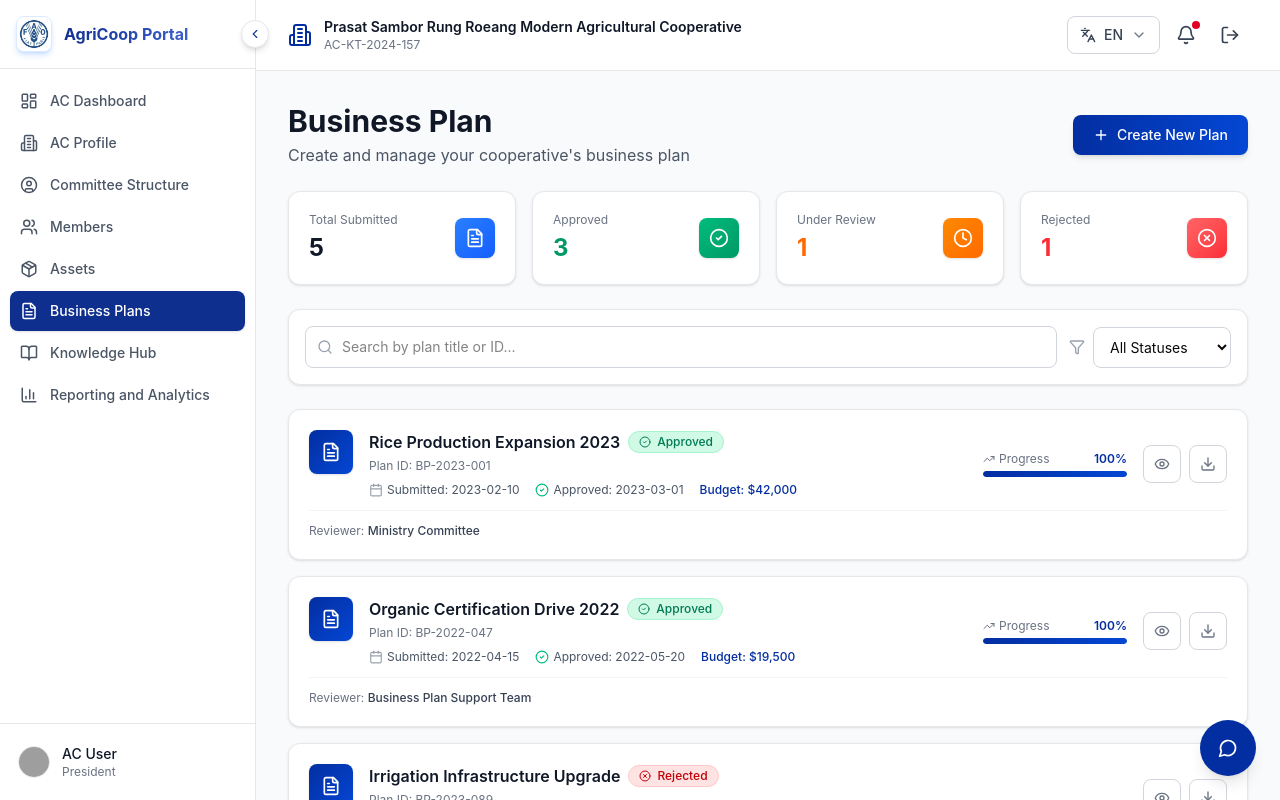
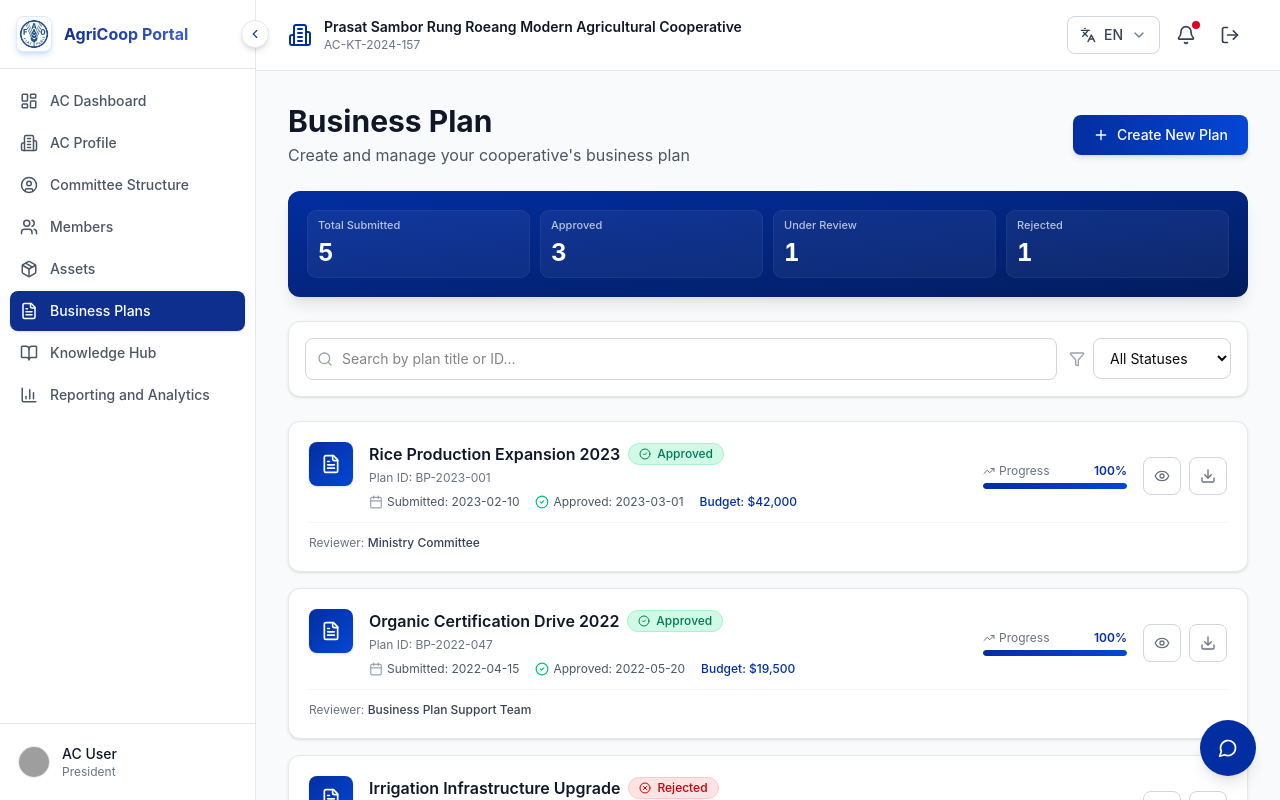
Before and after one commit to Nisal2522/Framer-UI-UX, a React (Vite) app: page /dashboard/business-plans in a window 1280 px wide. Built offline with nearby package versions, Linux system fonts and the light colour scheme; grey boxes are pictures that could not be loaded.

Commit message:
feat: update summary display in BusinessPlanTemplate for improved aesthetics and readability

```diff
--- a/src/app/components/BusinessPlanTemplate.tsx
+++ b/src/app/components/BusinessPlanTemplate.tsx
@@ -306,50 +306,32 @@ export function BusinessPlanTemplate() {
       {/* ── HISTORY VIEW (/dashboard/business-plans) ── */}
       {!isNewPlan && (
         <div className="space-y-6">
-          {/* Summary Cards */}
-          <div className="grid grid-cols-2 lg:grid-cols-4 gap-4">
-            <div className="bg-white rounded-xl border border-gray-200 p-5 shadow-sm">
-              <div className="flex items-center justify-between">
-                <div>
-                  <p className="text-xs text-gray-500">Total Submitted</p>
-                  <p className="text-2xl font-bold text-gray-900 mt-1">{pastPlans.length}</p>
-                </div>
-                <div className="w-10 h-10 bg-gradient-to-br from-blue-500 to-blue-600 rounded-lg flex items-center justify-center shadow">
-                  <FileText className="w-5 h-5 text-white" />
-                </div>
+          {/* Summary Banner */}
+          <div className="rounded-xl bg-gradient-to-br from-[#032EA1] to-[#021c5e] p-4 text-white shadow-lg ring-1 ring-white/10 sm:p-5">
+            <div className="grid grid-cols-2 gap-2.5 sm:grid-cols-4 sm:gap-3">
+              <div className="min-w-0 rounded-lg bg-white/5 px-2 py-2 ring-1 ring-white/10 sm:px-2.5">
+                <p className="text-[10px] font-medium leading-tight text-white/70 sm:text-[11px]">
+                  Total Submitted
+                </p>
+                <p className="mt-1 text-xl font-bold tabular-nums sm:text-2xl">{pastPlans.length}</p>
               </div>
-            </div>
-            <div className="bg-white rounded-xl border border-gray-200 p-5 shadow-sm">
-              <div className="flex items-center justify-between">
-                <div>
-                  <p className="text-xs text-gray-500">Approved</p>
-                  <p className="text-2xl font-bold text-emerald-600 mt-1">{approvedCount}</p>
-                </div>
-                <div className="w-10 h-10 bg-gradient-to-br from-emerald-500 to-emerald-600 rounded-lg flex items-center justify-center shadow">
-                  <CheckCircle2 className="w-5 h-5 text-white" />
-                </div>
+              <div className="min-w-0 rounded-lg bg-white/5 px-2 py-2 ring-1 ring-white/10 sm:px-2.5">
+                <p className="text-[10px] font-medium leading-tight text-white/70 sm:text-[11px]">
+                  Approved
+                </p>
+                <p className="mt-1 text-xl font-bold tabular-nums sm:text-2xl">{approvedCount}</p>
               </div>
-            </div>
-            <div className="bg-white rounded-xl border border-gray-200 p-5 shadow-sm">
-              <div className="flex items-center justify-between">
-                <div>
-                  <p className="text-xs text-gray-500">Under Review</p>
-                  <p className="text-2xl font-bold text-orange-500 mt-1">{reviewCount}</p>
-                </div>
-                <div className="w-10 h-10 bg-gradient-to-br from-orange-400 to-orange-500 rounded-lg flex items-center justify-center shadow">
-                  <Clock className="w-5 h-5 text-white" />
-                </div>
+              <div className="min-w-0 rounded-lg bg-white/5 px-2 py-2 ring-1 ring-white/10 sm:px-2.5">
+                <p className="text-[10px] font-medium leading-tight text-white/70 sm:text-[11px]">
+                  Under Review
+                </p>
+                <p className="mt-1 text-xl font-bold tabular-nums sm:text-2xl">{reviewCount}</p>
               </div>
-            </div>
-            <div className="bg-white rounded-xl border border-gray-200 p-5 shadow-sm">
-              <div className="flex items-center justify-between">
-                <div>
-                  <p className="text-xs text-gray-500">Rejected</p>
-                  <p className="text-2xl font-bold text-red-500 mt-1">{rejectedCount}</p>
-                </div>
-                <div className="w-10 h-10 bg-gradient-to-br from-red-400 to-red-500 rounded-lg flex items-center justify-center shadow">
-                  <XCircle className="w-5 h-5 text-white" />
-                </div>
+              <div className="min-w-0 rounded-lg bg-white/5 px-2 py-2 ring-1 ring-white/10 sm:px-2.5">
+                <p className="text-[10px] font-medium leading-tight text-white/70 sm:text-[11px]">
+                  Rejected
+                </p>
+                <p className="mt-1 text-xl font-bold tabular-nums sm:text-2xl">{rejectedCount}</p>
               </div>
             </div>
           </div>
```
